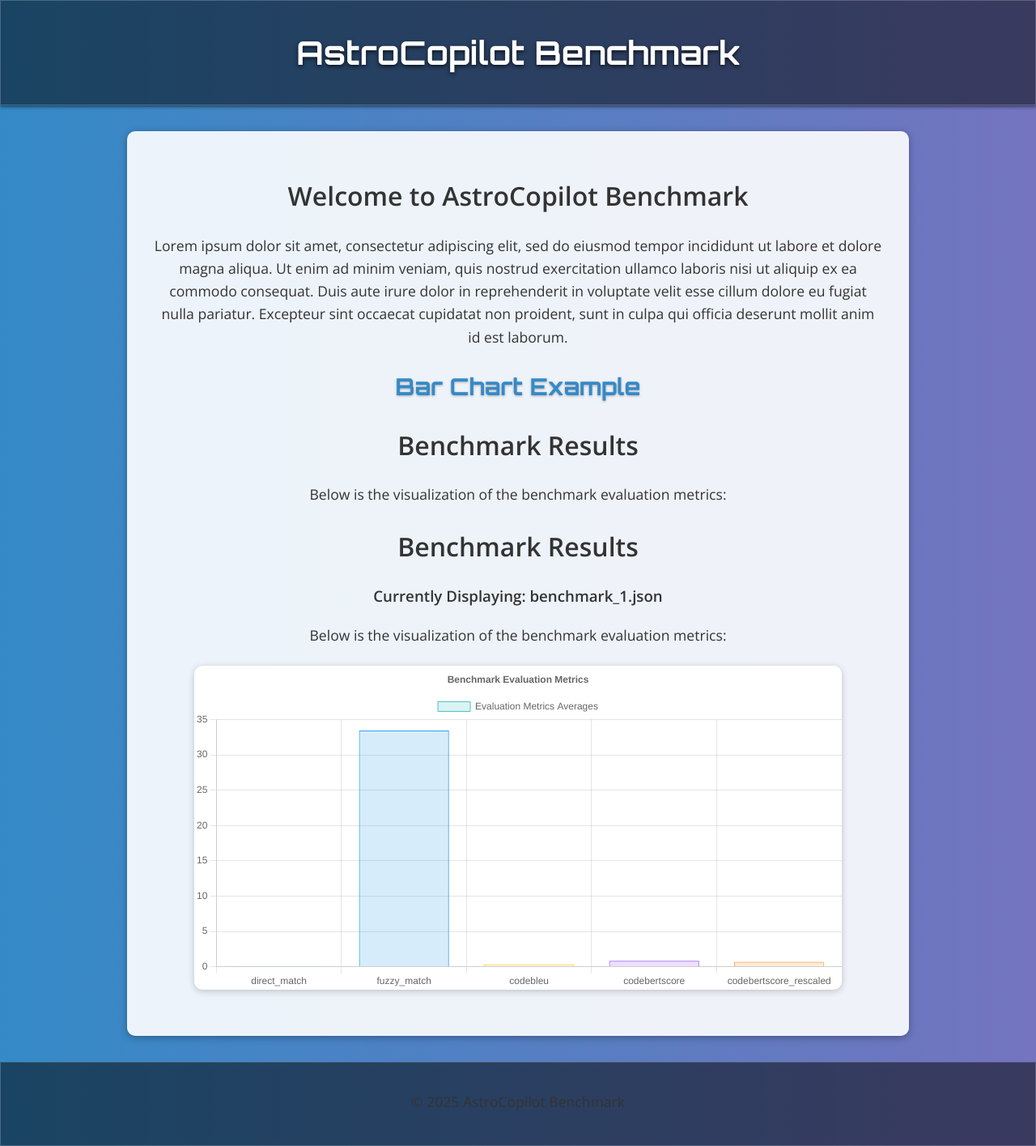
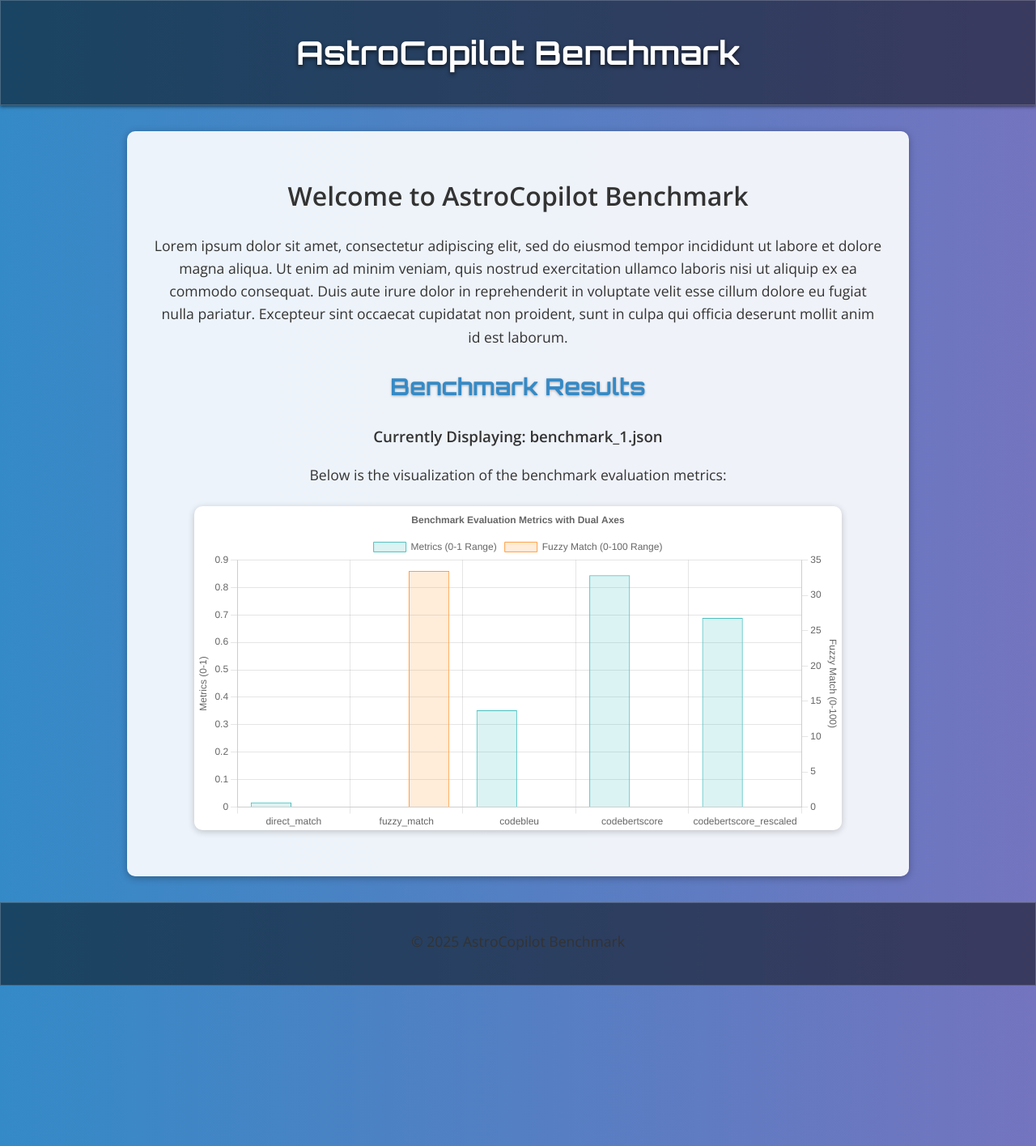
Before and after one commit to Murtato1/astbench, a Jekyll site: the page built from index.markdown, in a window 1280 px wide. Shown: the whole page at 81% size. Built offline with Jekyll 4.4.1, drawn with Linux system fonts in a browser that asks for light colours; part of the change alters nothing that is shown.

Commit message:
Update index.markdown

```diff
--- a/index.markdown
+++ b/index.markdown
@@ -7,13 +7,7 @@ title: Home
 
 Lorem ipsum dolor sit amet, consectetur adipiscing elit, sed do eiusmod tempor incididunt ut labore et dolore magna aliqua. Ut enim ad minim veniam, quis nostrud exercitation ullamco laboris nisi ut aliquip ex ea commodo consequat. Duis aute irure dolor in reprehenderit in voluptate velit esse cillum dolore eu fugiat nulla pariatur. Excepteur sint occaecat cupidatat non proident, sunt in culpa qui officia deserunt mollit anim id est laborum.
 
-## Bar Chart Example
-
-# Benchmark Results
-
-Below is the visualization of the benchmark evaluation metrics:
-
-# Benchmark Results
+## Benchmark Results
 
 <h3 id="current-file"></h3>
 <p>Below is the visualization of the benchmark evaluation metrics:</p>
@@ -93,31 +87,50 @@ Below is the visualization of the benchmark evaluation metrics:
         labels: Object.keys(averages),
         datasets: [
           {
-            label: "Evaluation Metrics Averages",
-            data: Object.values(averages),
-            backgroundColor: [
-              "rgba(75, 192, 192, 0.2)",
-              "rgba(54, 162, 235, 0.2)",
-              "rgba(255, 206, 86, 0.2)",
-              "rgba(153, 102, 255, 0.2)",
-              "rgba(255, 159, 64, 0.2)"
-            ],
-            borderColor: [
-              "rgba(75, 192, 192, 1)",
-              "rgba(54, 162, 235, 1)",
-              "rgba(255, 206, 86, 1)",
-              "rgba(153, 102, 255, 1)",
-              "rgba(255, 159, 64, 1)"
-            ],
-            borderWidth: 1
+            label: "Metrics (0-1 Range)",
+            data: Object.values(averages).map((value, index) =>
+              index === 1 ? null : value // Ignore fuzzy_match for this dataset
+            ),
+            backgroundColor: "rgba(75, 192, 192, 0.2)",
+            borderColor: "rgba(75, 192, 192, 1)",
+            borderWidth: 1,
+            yAxisID: "y"
+          },
+          {
+            label: "Fuzzy Match (0-100 Range)",
+            data: Object.values(averages).map((value, index) =>
+              index === 1 ? value : null // Include only fuzzy_match for this dataset
+            ),
+            backgroundColor: "rgba(255, 159, 64, 0.2)",
+            borderColor: "rgba(255, 159, 64, 1)",
+            borderWidth: 1,
+            yAxisID: "y1"
           }
         ]
       },
       options: {
         responsive: true,
-        maintainAspectRatio: true, // Ensure consistent aspect ratio
+        maintainAspectRatio: true, // Enforce fixed aspect ratio
         scales: {
           y: {
+            type: "linear",
+            position: "left",
+            title: {
+              display: true,
+              text: "Metrics (0-1)"
+            },
+            beginAtZero: true
+          },
+          y1: {
+            type: "linear",
+            position: "right",
+            title: {
+              display: true,
+              text: "Fuzzy Match (0-100)"
+            },
+            grid: {
+              drawOnChartArea: false // Prevents overlap of grid lines
+            },
             beginAtZero: true
           }
         },
@@ -127,7 +140,7 @@ Below is the visualization of the benchmark evaluation metrics:
           },
           title: {
             display: true,
-            text: "Benchmark Evaluation Metrics"
+            text: "Benchmark Evaluation Metrics with Dual Axes"
           }
         }
       }
```
